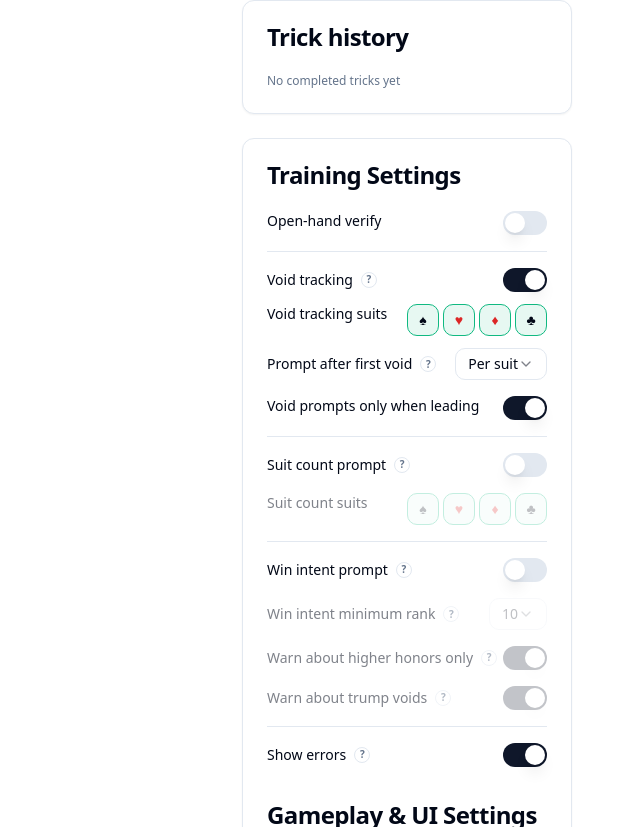
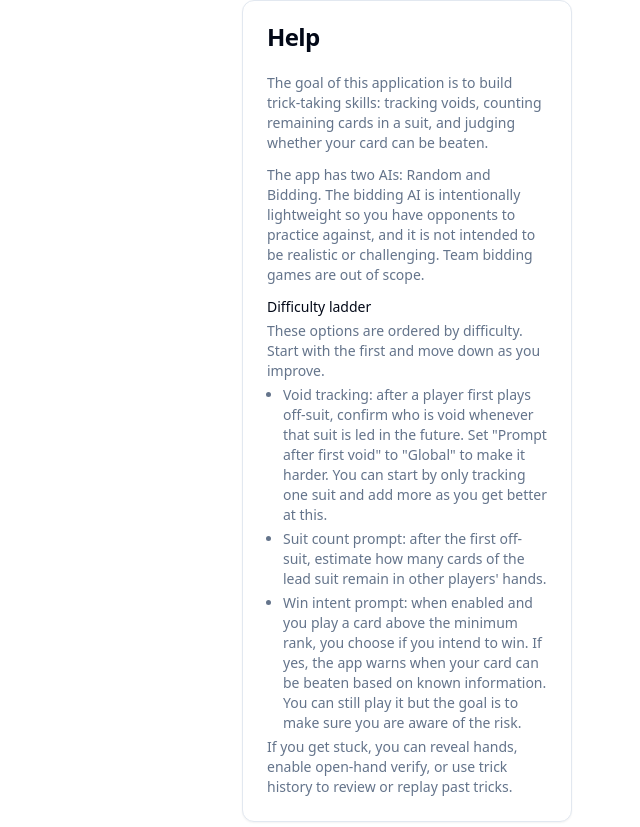
Before and after one commit to gsingh93/trick-taking-trainer, a React (Vite) app: page / in a window 1280 px wide. Shown: the part 753-1580 px from the top of the page, without its empty margins (640-1280 px from the left). Built offline with nearby package versions, Linux system fonts and the light colour scheme; the HTML template or start-up script is replaced by a standard one.

Commit message:
Add Help card with training guidance

```diff
--- a/src/App.tsx
+++ b/src/App.tsx
@@ -56,6 +56,7 @@ import { rankGlyph, suitColorClass, suitGlyph } from "@/ui/cardUtils";
 import { SettingsCard } from "@/components/SettingsCard";
 import { TrickHistoryCard } from "@/components/TrickHistoryCard";
 import { TableCard } from "@/components/TableCard";
+import { HelpCard } from "@/components/HelpCard";
 
 /**
  * Generic trick engine (v1)
@@ -1483,6 +1484,7 @@ export default function App() {
     />
   );
 
+  const helpCard = <HelpCard />;
 
   return (
     <div className="min-h-screen bg-background p-3 sm:p-6">
@@ -1544,6 +1546,7 @@ export default function App() {
           <div className="space-y-6">
             {tableCard}
             <div className="space-y-6 md:max-w-[330px] md:justify-self-end">
+              {helpCard}
               {trickHistoryCard}
               {settingsCard}
             </div>
@@ -1552,6 +1555,7 @@ export default function App() {
           <div className="grid grid-cols-1 gap-6 md:grid-cols-[minmax(0,1fr)_auto] md:gap-1">
             {tableCard}
             <div className="space-y-6 w-full md:max-w-[330px] md:justify-self-end">
+              {helpCard}
               {trickHistoryCard}
               {settingsCard}
             </div>
--- /dev/null
+++ b/src/components/HelpCard.tsx
@@ -0,0 +1,46 @@
+import { Card, CardContent, CardHeader, CardTitle } from "@/components/ui/card";
+
+export function HelpCard() {
+  return (
+    <Card>
+      <CardHeader>
+        <CardTitle>Help</CardTitle>
+      </CardHeader>
+      <CardContent className="space-y-3 text-sm text-muted-foreground">
+        <div>
+          The goal of this application is to build trick-taking skills: tracking voids, counting remaining cards in a suit,
+          and judging whether your card can be beaten.
+        </div>
+        <div>
+          The app has two AIs: Random and Bidding. The bidding AI is intentionally lightweight so you have
+          opponents to practice against, and it is not intended to be realistic or challenging. Team bidding games are out
+          of scope.
+        </div>
+        <div className="space-y-1">
+          <div className="font-medium text-foreground">Difficulty ladder</div>
+          <div>These options are ordered by difficulty. Start with the first and move down as you improve.</div>
+          <ul className="list-disc space-y-1 pl-4">
+            <li>
+              Void tracking: after a player first plays off-suit, confirm who is void whenever that suit is led in the
+              future. Set "Prompt after first void" to "Global" to make it harder. You can start by only tracking one suit
+              and add more as you get better at this.
+            </li>
+            <li>
+              Suit count prompt: after the first off-suit, estimate how many cards of the lead suit remain in other
+              players' hands.
+            </li>
+            <li>
+              Win intent prompt: when enabled and you play a card above the minimum rank, you choose if you intend to win.
+              If yes, the app warns when your card can be beaten based on known information. You can still play it but the
+              goal is to make sure you are aware of the risk.
+            </li>
+          </ul>
+          <div>
+            If you get stuck, you can reveal hands, enable open-hand verify, or use trick history to review or replay
+            past tricks.
+          </div>
+        </div>
+      </CardContent>
+    </Card>
+  );
+}
```
